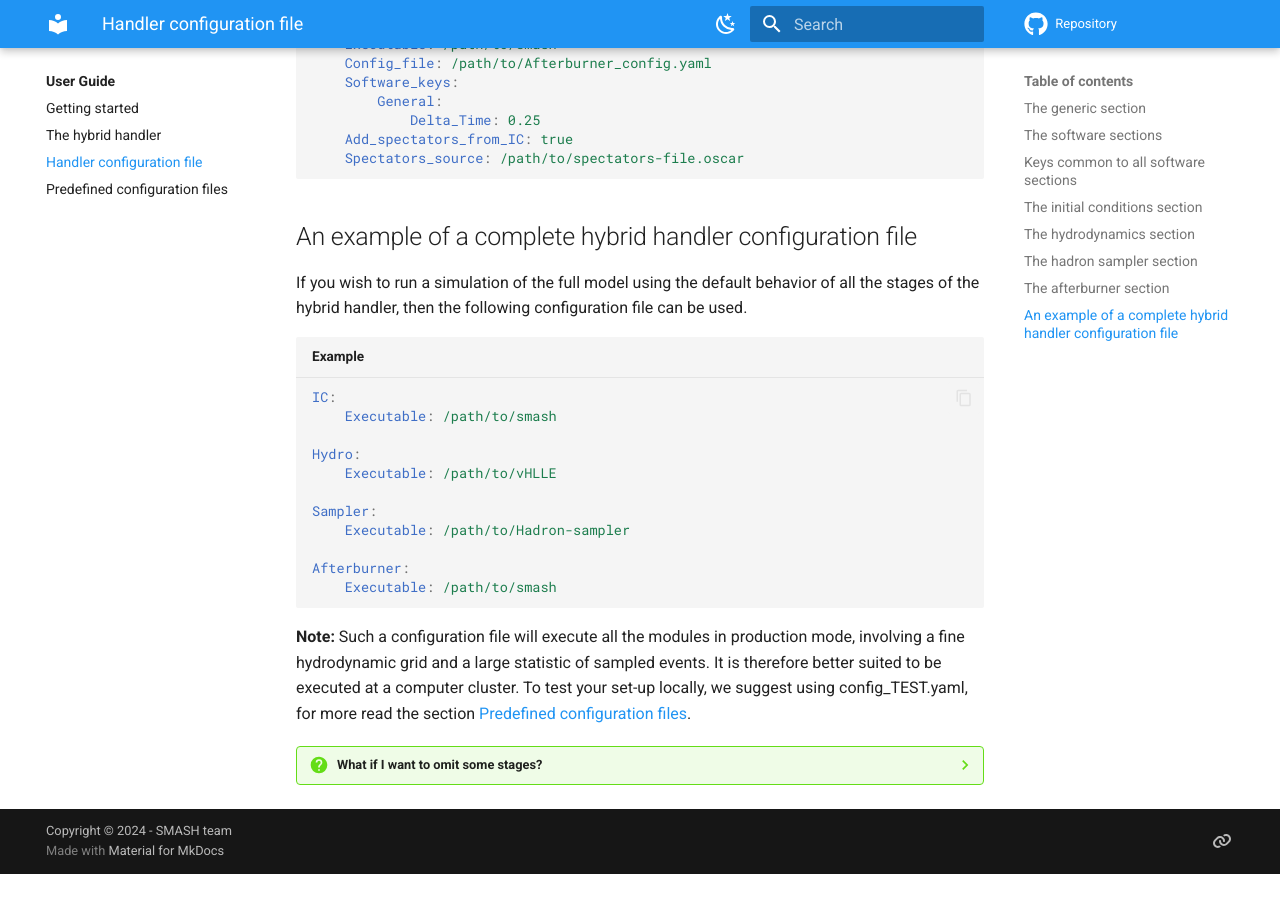
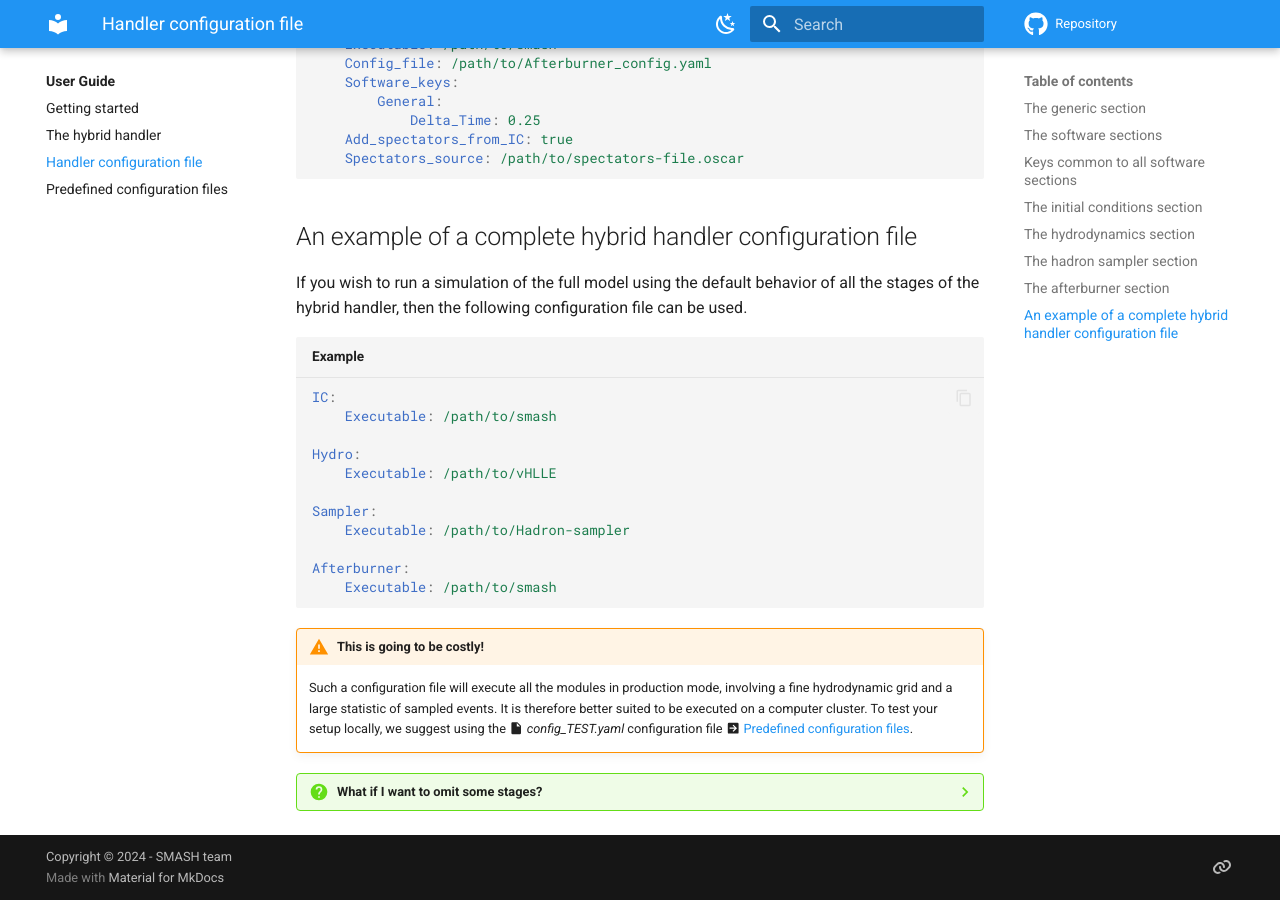
Before and after one commit to smash-transport/smash-vhlle-hybrid, an MkDocs documentation site: the page built from docs/user/configuration-file.md, in a window 1280 px wide and 900 px high, scrolled down 3734 px. Built offline with MkDocs 1.6.1 and Material for MkDocs 9.7.7, drawn with Linux system fonts in a browser that asks for light colours; emoji names are drawn with the system emoji font; comment, search, counter and statistics services are not loaded; the version menu is left out; before the commit the page ends 4608 px from its top, so only the background shows below that.

Commit message:
Reformat note into admonition block

````diff
--- a/docs/user/configuration-file.md
+++ b/docs/user/configuration-file.md
@@ -154,8 +154,11 @@ Sampler:
 Afterburner:
     Executable: /path/to/smash
 ```
-**Note:** Such a configuration file will execute all the modules in production mode, involving a fine hydrodynamic grid and a large statistic of sampled events.
-It is therefore better suited to be executed at a computer cluster. To test your set-up locally, we suggest using config_TEST.yaml, for more read the section [Predefined configuration files](predef-configs.md).
+
+!!! warning "This is going to be costly!"
+    Such a configuration file will execute all the modules in production mode, involving a fine hydrodynamic grid and a large statistic of sampled events.
+    It is therefore better suited to be executed on a computer cluster.
+    To test your setup locally, we suggest using the :material-file: *config_TEST.yaml* configuration file :material-arrow-right-box: [Predefined configuration files](predef-configs.md).
 
 
 ??? question "What if I want to omit some stages?"
````
